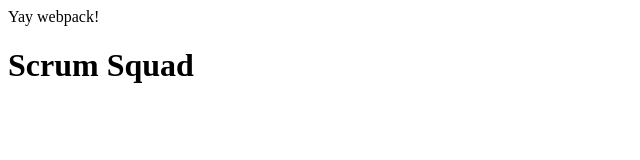
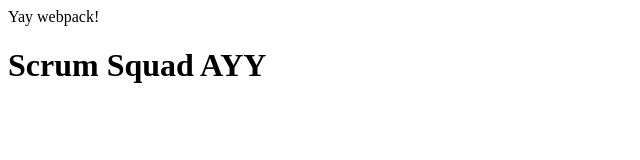
Before and after one commit to Team-Axolotl-36/SCRUM-LORDS, a React app: page / in a window 1280 px wide. Shown: the top 160 px of the page, without its empty margins (0-640 px from the left). Built offline with nearby package versions, Linux system fonts and the light colour scheme.

Commit message:
New test for header-feature

```diff
--- a/src/App.jsx
+++ b/src/App.jsx
@@ -3,7 +3,7 @@
 const App = () => {
   return (
     <div>
-      <h1>Scrum Squad</h1>
+      <h1>Scrum Squad AYY</h1>
     </div>
   );
 };
```
